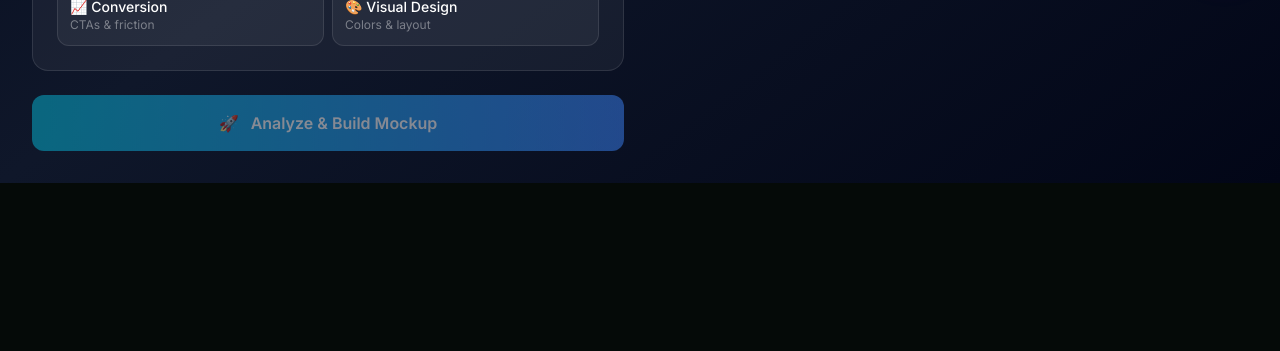
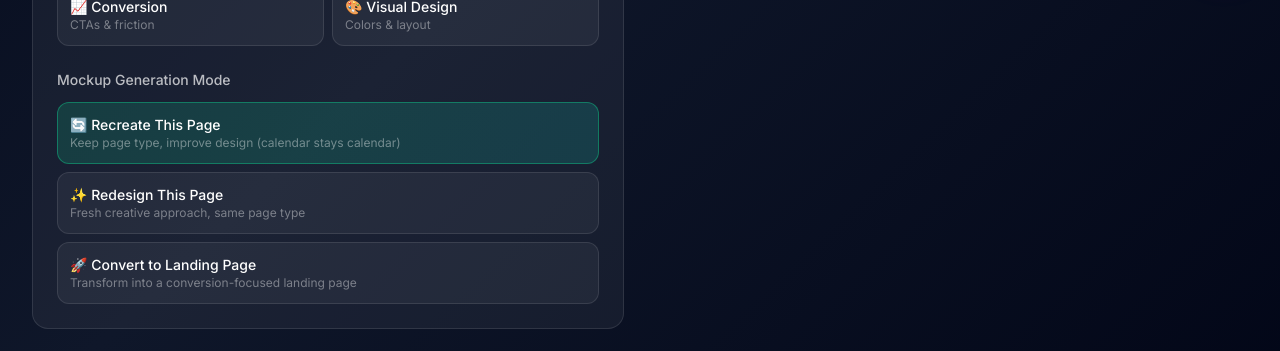
Before and after one commit to jaredtucker13-byte/greenline365-web, a Next.js app in the folder webapp/: page /admin-v2/website-analyzer in a window 1280 px wide. Shown: the part 796-1147 px from the top of the page. Before the commit the page ends 979 px from the top, so only its background shows below. Built offline with nearby package versions, Linux system fonts and the light colour scheme; no server answers.

Commit message:
auto-commit for 80175977-ef3c-4f03-90ff-4faf11b26032

```diff
--- a/webapp/app/admin-v2/website-analyzer/page.tsx
+++ b/webapp/app/admin-v2/website-analyzer/page.tsx
@@ -456,6 +456,31 @@ export default function WebsiteAnalyzerPage() {
                       ))}
                     </div>
                   </div>
+
+                  {/* Generation Mode - NEW! */}
+                  <div className="mt-6">
+                    <label className="text-sm font-medium text-white/70 block mb-3">Mockup Generation Mode</label>
+                    <div className="grid grid-cols-1 gap-2">
+                      {[
+                        { value: 'recreate', label: '🔄 Recreate This Page', desc: 'Keep page type, improve design (calendar stays calendar)' },
+                        { value: 'redesign', label: '✨ Redesign This Page', desc: 'Fresh creative approach, same page type' },
+                        { value: 'landing_page', label: '🚀 Convert to Landing Page', desc: 'Transform into a conversion-focused landing page' },
+                      ].map((gm) => (
+                        <button
+                          key={gm.value}
+                          onClick={() => setGenerationMode(gm.value as GenerationMode)}
+                          className={`p-3 rounded-xl text-left transition ${
+                            generationMode === gm.value
+                              ? 'bg-gradient-to-r from-emerald-500/20 to-teal-500/20 border border-emerald-500/50'
+                              : 'bg-white/5 border border-white/10 hover:bg-white/10'
+                          }`}
+                        >
+                          <div className="text-sm font-medium">{gm.label}</div>
+                          <div className="text-xs text-white/40">{gm.desc}</div>
+                        </button>
+                      ))}
+                    </div>
+                  </div>
                 </div>
               )}
 
```
